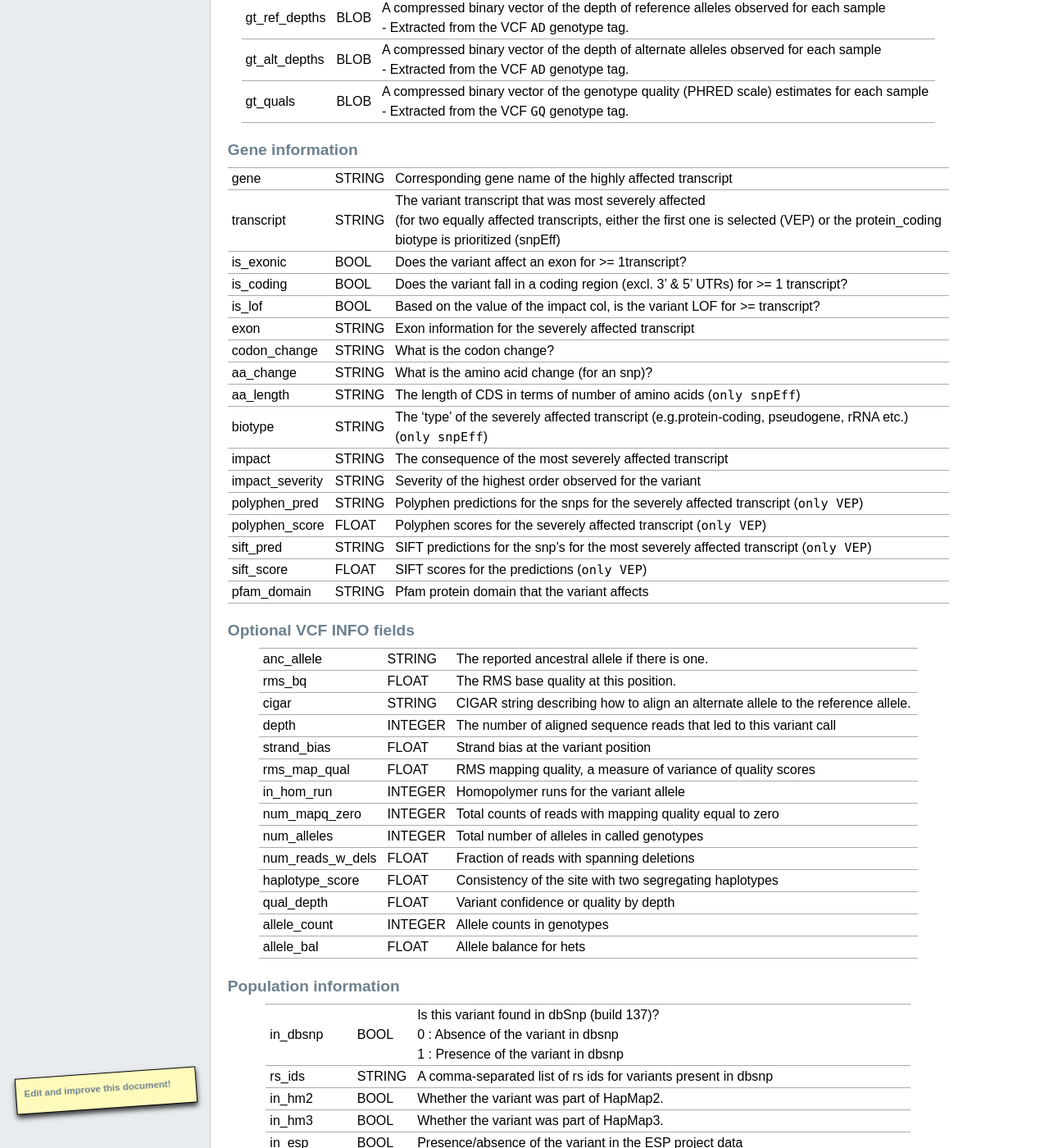
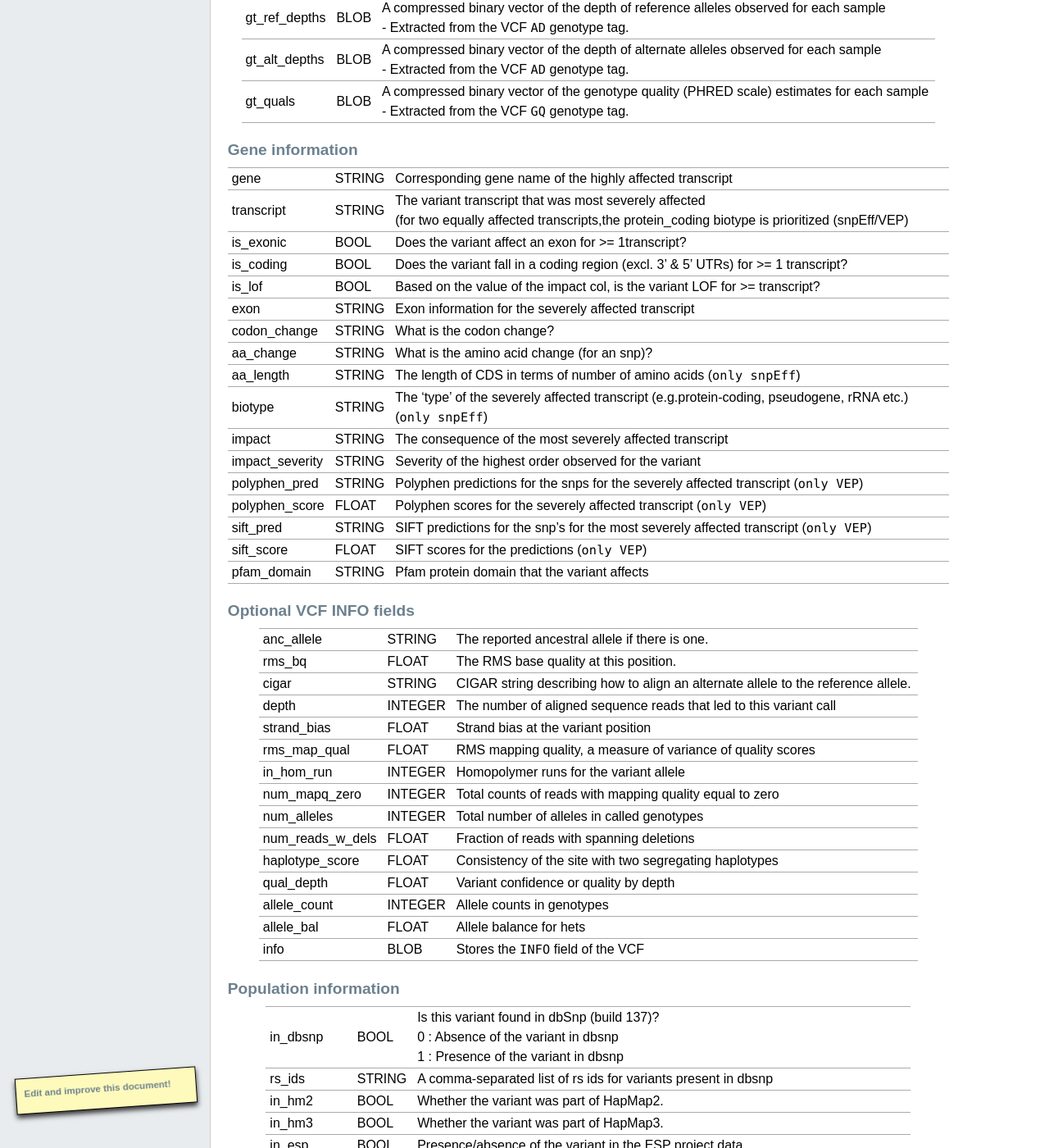
Before and after one commit to arq5x/gemini, a Sphinx documentation site: the page built from docs/content/database_schema.rst, in a window 1280 px wide and 1400 px high, scrolled down 1259 px. Shown: the whole window at 82% size. Built offline with Sphinx 7.4.7, drawn with Linux system fonts in a browser that asks for light colours; formulas are drawn with MathJax 3; pages that are not in the unit, such as notebooks, are missing from menus; comment, search, counter and statistics services are not loaded; the version number is read from the project's files by our own code.

Commit message:
edit table docs

```diff
--- a/docs/content/database_schema.rst
+++ b/docs/content/database_schema.rst
@@ -79,8 +79,8 @@ Gene information
 ========================  ========      ==============================================================================================
 gene                      STRING        Corresponding gene name of the highly affected transcript
 transcript                STRING        | The variant transcript that was most severely affected
-                                        | (for two equally affected transcripts, either the first
-										one is selected (VEP) or the protein_coding biotype is prioritized (snpEff)
+                                        | (for two equally affected transcripts,the protein_coding
+										biotype is prioritized (snpEff/VEP)
 is_exonic                 BOOL          Does the variant affect an exon for >= 1transcript?
 is_coding                 BOOL          Does the variant fall in a coding region (excl. 3' & 5' UTRs) for >= 1 transcript?
 is_lof                    BOOL          Based on the value of the impact col, is the variant LOF for >= transcript?
@@ -118,6 +118,7 @@ haplotype_score           FLOAT         Consistency of the site with two segrega
 qual_depth                FLOAT         Variant confidence or quality by depth
 allele_count              INTEGER       Allele counts in genotypes
 allele_bal                FLOAT         Allele balance for hets
+info                      BLOB          Stores the ``INFO`` field of the VCF
 ========================  ========      ==============================================================================================
 
 
```
